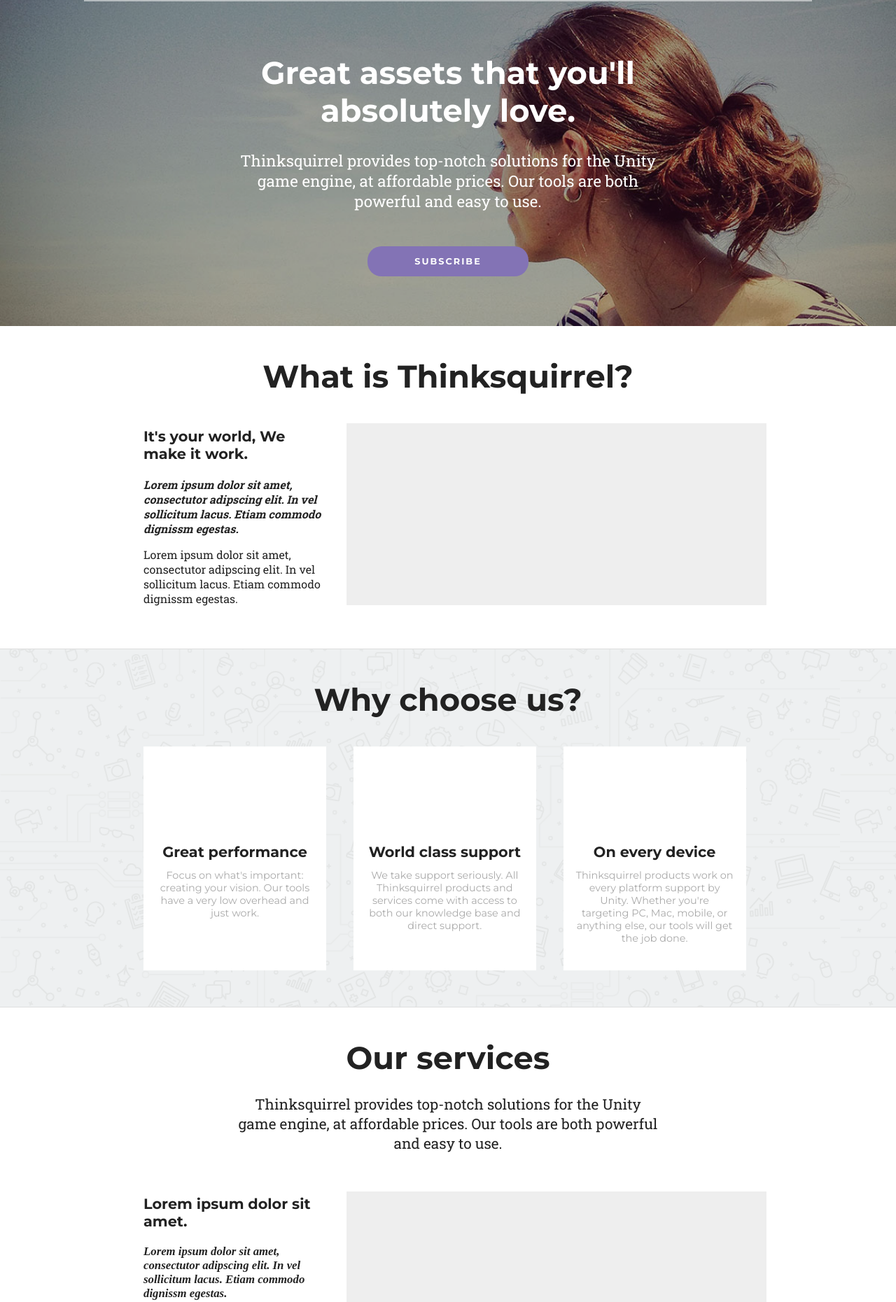
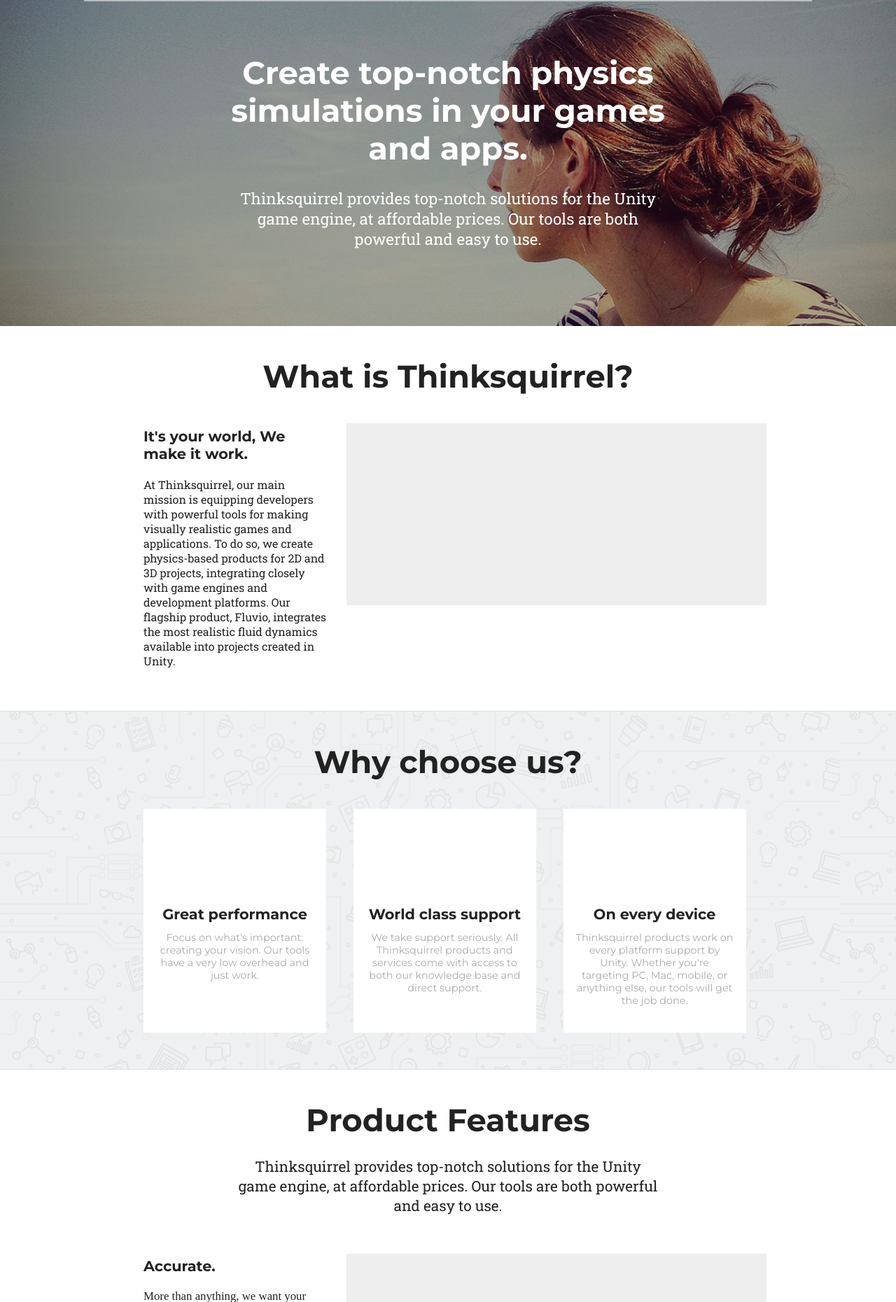
Before and after one commit to nbolt/thinksquirrel, a PHP site: page / in a window 1280 px wide. Shown: the part 89-1950 px from the top of the page at 70% size. Run offline with PHP 8.4, Linux system fonts and the light colour scheme; some libraries are stand-ins or nearby versions.

Commit message:
copy update

```diff
--- a/index.html
+++ b/index.html
@@ -54,9 +54,8 @@
       </div>
       <div class='content'>
         <div id='subscribe-container'>
-          <h1>Great assets that you'll absolutely love.</h1>
+          <h1>Create top-notch physics simulations in your games and apps.</h1>
           <h2>Thinksquirrel provides top-notch solutions for the Unity game engine, at affordable prices. Our tools are both powerful and easy to use.</h2>
-          <div class='purple button'>Subscribe</div>
         </div>
       </div>
     </div>
@@ -66,8 +65,7 @@
         <div class='title'>What is Thinksquirrel?</div>
         <div class='left'>
             <p class='title'>It's your world, We make it work.</p>
-            <p class='em'>Lorem ipsum dolor sit amet, consectutor adipscing elit. In vel sollicitum lacus. Etiam commodo dignissm egestas.</p>
-            <p class='sub'>Lorem ipsum dolor sit amet, consectutor adipscing elit. In vel sollicitum lacus. Etiam commodo dignissm egestas.</p>
+            <p class='sub'>At Thinksquirrel, our main mission is equipping developers with powerful tools for making visually realistic games and applications. To do so, we create physics-based products for 2D and 3D projects, integrating closely with game engines and development platforms. Our flagship product, Fluvio, integrates the most realistic fluid dynamics available into projects created in Unity.</p>
         </div>
         <div class='right'>
             <div class='video'></div>
@@ -100,14 +98,13 @@
 
     <div id='block-3' class='block'>
       <div class='content'>
-        <div class='title'>Our services</div>
+        <div class='title'>Product Features</div>
         <div class='sub'>Thinksquirrel provides top-notch solutions for the Unity game engine, at affordable prices. Our tools are both powerful and easy to use.</div>
         <div class='services'>
             <div class='service'>
                 <div class='left'>
-                    <p class='title'>Lorem ipsum dolor sit amet.</p>
-                    <p class='em'>Lorem ipsum dolor sit amet, consectutor adipscing elit. In vel sollicitum lacus. Etiam commodo dignissm egestas.</p>
-                    <p class='sub'>Lorem ipsum dolor sit amet, consectutor adipscing elit. In vel sollicitum lacus. Etiam commodo dignissm egestas.</p>
+                    <p class='title'>Accurate.</p>
+                    <p class='sub'>More than anything, we want your users to be fully immersed in the world you create for them. Our physically-accurate models work hard behind the scenes, creating the most realistic simulations and captivating experiences available.</p>
                 </div>
                 <div class='right'>
                     <div class='video'></div>
@@ -118,16 +115,14 @@
                     <div class='video'></div>
                 </div>
                 <div class='right'>
-                    <p class='title'>Lorem ipsum dolor sit amet.</p>
-                    <p class='em'>Lorem ipsum dolor sit amet, consectutor adipscing elit. In vel sollicitum lacus. Etiam commodo dignissm egestas.</p>
-                    <p class='sub'>Lorem ipsum dolor sit amet, consectutor adipscing elit. In vel sollicitum lacus. Etiam commodo dignissm egestas.</p>
+                    <p class='title'>Versatile.</p>
+                    <p class='sub'>When we say “it’s your world,” we mean it. Our products are meant to be used in whatever ways you see fit. Push the envelope, break the rules, and make something entirely new. We love seeing the incredible new ways users implement our products. The sky’s the limit.</p>
                 </div>
             </div>
             <div class='service'>
                 <div class='left'>
-                    <p class='title'>Lorem ipsum dolor sit amet.</p>
-                    <p class='em'>Lorem ipsum dolor sit amet, consectutor adipscing elit. In vel sollicitum lacus. Etiam commodo dignissm egestas.</p>
-                    <p class='sub'>Lorem ipsum dolor sit amet, consectutor adipscing elit. In vel sollicitum lacus. Etiam commodo dignissm egestas.</p>
+                    <p class='title'>Quality.</p>
+                    <p class='sub'>Meticulously organized and streamlined, we ship only the highest quality products. That means your project runs smoothly, faster, and with fewer bugs. We take every detail under the hood as seriously as you do. Confidence is key and we won’t disappoint.</p>
                 </div>
                 <div class='right'>
                     <div class='video'></div>
@@ -210,7 +205,8 @@
         </div>
         <div class='divider'></div>
         <div class='section end'>
-          <div class='title'>Subscribe to our news</div>
+          <div class='title'>Subscribe for updates and special offers</div>
+          <div class='text'>Be the first to know about promotions and new products, plus receive exclusive offers for e-mail subscribers.</div>
         </div>
       </div>
       <div id='footnote'>&copy; 2015 Thinksquirrel All Rights Reserved</div>
--- a/style.css
+++ b/style.css
@@ -338,6 +338,12 @@
   text-transform: uppercase;
 }
 
+#block-5 .section.end > .text {
+    font-family: Roboto Slab;
+    color: hsl(255, 31%, 58%);
+    margin: 15px 0 0 20px;
+}
+
 #block-5 .section .links {
   margin: 20px 0 0 20px;
 }
```
